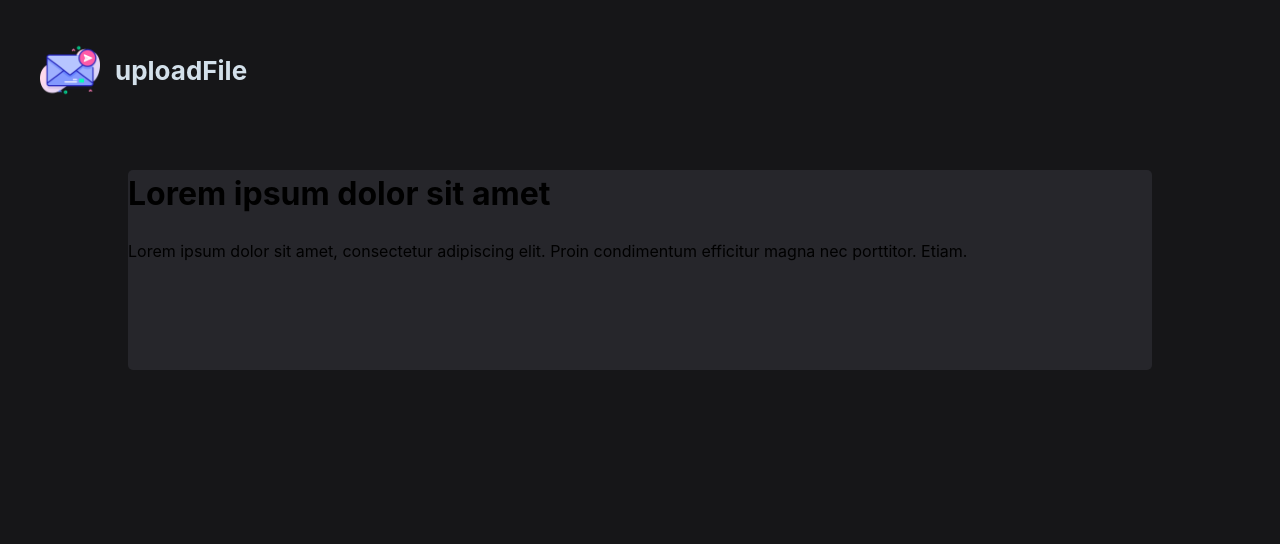
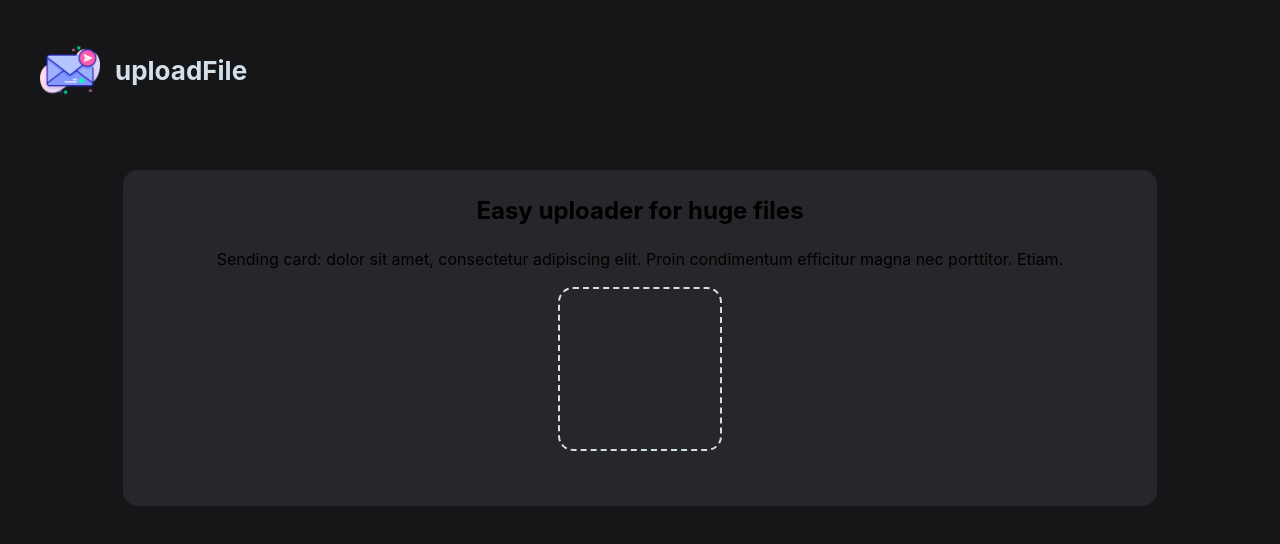
Before and after one commit to NNikiforuk/uploadFile, a React (Vite) app: page / in a window 1280 px wide. Shown: the top 544 px of the page. Built offline with nearby package versions, Linux system fonts and the light colour scheme.

Commit message:
Card layout created

```diff
--- a/src/App.tsx
+++ b/src/App.tsx
@@ -2,12 +2,6 @@ import "./App.css";
 import Navbar from "./components/Navbar";
 import Card from "./components/Card";
 import { useState } from "react";
-import {
-	header_sending,
-	text_sending,
-	header_receiving,
-	text_receiving,
-} from "./data/texts.js";
 
 function App() {
 	const [wantSend, setWantSend] = useState<boolean>(true);
@@ -15,11 +9,7 @@ function App() {
 	return (
 		<div className="app">
 			<Navbar />
-			{wantSend ? (
-				<Card header={header_sending} text={text_sending} />
-			) : (
-				<Card header={header_receiving} text={text_receiving} />
-			)}
+			<Card wantSend={wantSend} />
 		</div>
 	);
 }
--- a/src/components/Card.css
+++ b/src/components/Card.css
@@ -1,8 +1,39 @@
 .card {
+    display: flex;
+    justify-content: center;
+    align-items: center;
+    flex-direction: column;
     background-color: rgb(38, 38, 43);
     max-width: 80%;
-    height: 200px;
     margin: 0 auto;
     margin-top: 30px;
-    border-radius: 5px;
+    border-radius: 15px;
+    padding: 5px;
 }
+
+.description {
+    display: flex;
+    flex-direction: column;
+    align-items: center;
+    justify-content: center;
+}
+
+.card_header {
+    line-height: 40px;
+    text-align: center;
+    font-size: 24px;
+}
+
+.card_text {
+    text-align: center;
+    margin-top: 0;
+}
+
+.upload {
+    width: 150px;
+    height: 150px;
+    border: 2px dashed rgb(211, 224, 234);
+    padding: 5px;
+    border-radius: 15px;
+    margin-bottom: 50px;
+}
--- a/src/components/Card.tsx
+++ b/src/components/Card.tsx
@@ -1,14 +1,19 @@
 import "./Card.css";
+import {
+	header_sending,
+	text_sending,
+	header_receiving,
+	text_receiving,
+} from "../data/texts";
 
-const Card = ({header, text}) => {
+const Card = ({ wantSend }: { wantSend: boolean }) => {
 	return (
 		<div className="card">
 			<div className="description">
-				<h1>{header}</h1>
-				<p>{text}</p>
+				<h1 className="card_header">{wantSend ? header_sending : header_receiving}</h1>
+				<p className="card_text">{wantSend ? text_sending : text_receiving}</p>
 			</div>
-			<div className="upload">
-			</div>
+			<div className="upload"></div>
 		</div>
 	);
 };
--- a/src/data/texts.ts
+++ b/src/data/texts.ts
@@ -1,7 +1,7 @@
-export const header_sending = "Lorem ipsum dolor sit amet";
+export const header_sending = "Easy uploader for huge files";
 export const text_sending =
-	"Lorem ipsum dolor sit amet, consectetur adipiscing elit. Proin condimentum efficitur magna nec porttitor. Etiam.";
+	"Sending card: dolor sit amet, consectetur adipiscing elit. Proin condimentum efficitur magna nec porttitor. Etiam.";
 
-export const header_receiving = "Lorem ipsum dolor sit amet, consectetur adipiscing";
+export const header_receiving = "Receive the file";
 export const text_receiving =
-	"Lorem ipsum dolor sit amet, consectetur adipiscing elit. Suspendisse placerat justo quis.";
+	"Receiving card: ipsum dolor sit amet, consectetur adipiscing elit. Suspendisse placerat justo quis.";
```
